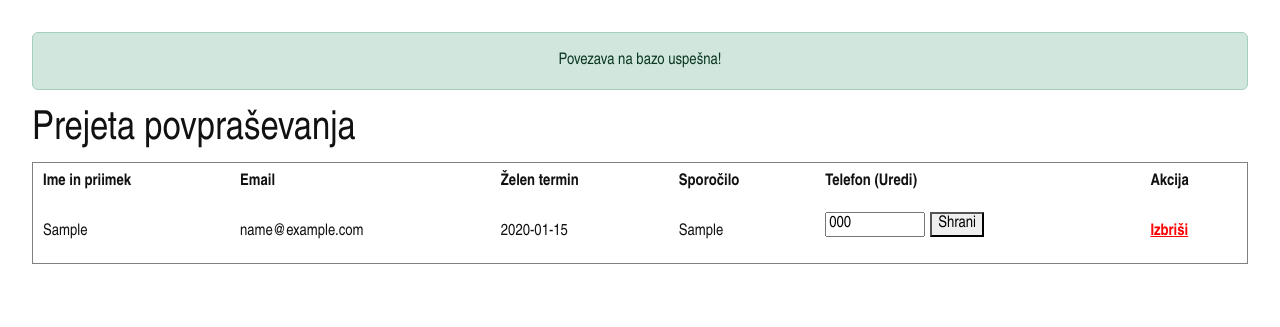
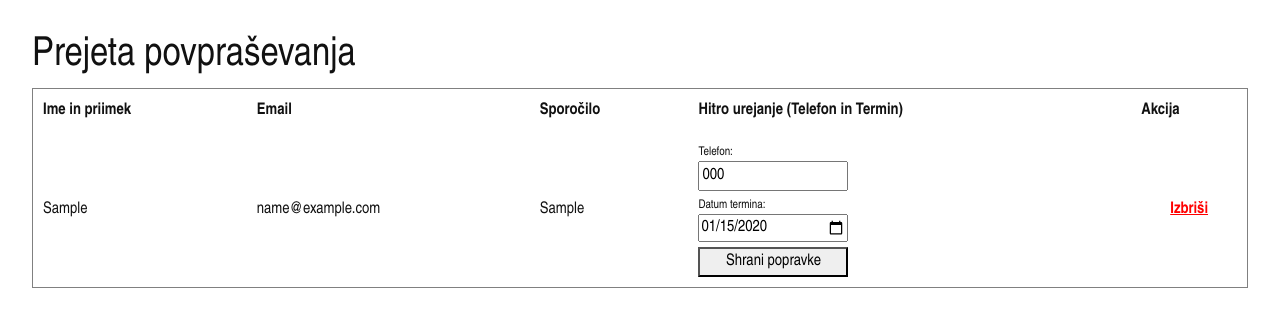
Before and after one commit to b0silj/glasbenik, a PHP site: page /admin.php in a window 1280 px wide. Shown: the top 327 px of the page. Run offline with PHP 8.4, Linux system fonts and the light colour scheme; tables that the repository leaves empty hold one stand-in row (values such as "Sample post").

Commit message:
Updejtan admin
Updejtan admin

```diff
--- a/data/www/admin.php
+++ b/data/www/admin.php
@@ -3,29 +3,39 @@ require_once 'baza.php';
 
 // delete
 if (isset($_GET['izbrisi_id'])) {
-    $id_za_brisanje = $_GET['izbrisi_id'];
-    // ker imamo on delete cascade, izbris stranke pobriše termine in sporočila
-    $sql_del = "DELETE FROM stranke WHERE id = ?";
-    $stmt_del = $povezava->prepare($sql_del);
-    $stmt_del->execute([$id_za_brisanje]);
-    header("Location: admin.php"); // osveži stran
+    $id = $_GET['izbrisi_id'];
+    $sql = "DELETE FROM stranke WHERE id = ?";
+    $stmt = $povezava->prepare($sql);
+    $stmt->execute([$id]);
+
+    header("Location: admin.php");
     exit;
 }
 
-// updejt - popravek vseh podatkov stranke
+// updejt
 if ($_SERVER["REQUEST_METHOD"] == "POST" && isset($_POST['uredi_id'])) {
     $id = $_POST['uredi_id'];
-    $novo_ime = $_POST['novo_ime'];
-    $nov_email = $_POST['nov_email'];
-    $nov_telefon = $_POST['nov_telefon'];
+    $telefon = $_POST['nov_telefon'];
+    $datum = $_POST['nov_datum'];
 
-    // posodobimo ime_priimek, email in telefon v tabeli stranke
-    $sql_upd = "UPDATE stranke SET ime_priimek = ?, email = ?, telefon = ? WHERE id = ?";
-    $stmt_upd = $povezava->prepare($sql_upd);
-    $stmt_upd->execute([$novo_ime, $nov_email, $nov_telefon, $id]);
+    $sql_telefon = "UPDATE stranke SET telefon = ? WHERE id = ?";
+    $povezava->prepare($sql_telefon)->execute([$telefon, $id]);
+
+    $sql_datum = "UPDATE termini SET datum_termina = ? WHERE stranka_id = ?";
+    $stmt_datum = $povezava->prepare($sql_datum);
+    $stmt_datum->execute([$datum, $id]);
+
+    // Če ni termina, ga vstavimo
+    if ($stmt_datum->rowCount() == 0 && !empty($datum)) {
+        $sql_insert = "INSERT INTO termini (stranka_id, datum_termina) VALUES (?, ?)";
+        $povezava->prepare($sql_insert)->execute([$id, $datum]);
+    }
+
+    header("Location: admin.php");
+    exit;
 }
 
-// select združimo vse tri tabele z uporabo LEFT JOIN
+// select
 $sql = "SELECT s.id, s.ime_priimek, s.email, s.telefon, t.datum_termina, sp.vsebina
         FROM stranke s
         LEFT JOIN termini t ON s.id = t.stranka_id
@@ -47,25 +57,29 @@ $povprasevanja = $povezava->query($sql)->fetchAll();
         <tr>
             <th>Ime in priimek</th>
             <th>Email</th>
-            <th>Želen termin</th>
             <th>Sporočilo</th>
-            <th>Telefon (Uredi)</th>
+            <th>Hitro urejanje (Telefon in Termin)</th>
             <th>Akcija</th>
         </tr>
         <?php foreach ($povprasevanja as $p): ?>
         <tr>
             <td><?= htmlspecialchars($p['ime_priimek']) ?></td>
             <td><?= htmlspecialchars($p['email']) ?></td>
-            <td><?= htmlspecialchars($p['datum_termina'] ?? 'Ni izbrano') ?></td>
             <td><?= htmlspecialchars($p['vsebina'] ?? 'Brez sporočila') ?></td>
             <td>
-                <form method="POST" style="display:flex; gap: 5px;">
+                <form method="POST" style="display:flex; flex-direction:column; gap: 5px;">
                     <input type="hidden" name="uredi_id" value="<?= $p['id'] ?>">
-                    <input type="text" name="nov_telefon" value="<?= htmlspecialchars($p['telefon']) ?>" style="width: 100px;">
-                    <button type="submit">Shrani</button>
+
+                    <label style="font-size: 12px; margin-bottom: -5px;">Telefon:</label>
+                    <input type="text" name="nov_telefon" value="<?= htmlspecialchars($p['telefon'] ?? '') ?>" style="width: 150px;">
+
+                    <label style="font-size: 12px; margin-bottom: -5px;">Datum termina:</label>
+                    <input type="date" name="nov_datum" value="<?= htmlspecialchars($p['datum_termina'] ?? '') ?>" style="width: 150px;">
+
+                    <button type="submit" style="width: 150px;">Shrani popravke</button>
                 </form>
             </td>
-            <td>
+            <td style="text-align: center;">
                 <a href="admin.php?izbrisi_id=<?= $p['id'] ?>" onclick="return confirm('Zagotovo izbrišem?')" style="color: red; font-weight: bold;">Izbriši</a>
             </td>
         </tr>
--- a/data/www/baza.php
+++ b/data/www/baza.php
@@ -14,8 +14,9 @@ $options = [
 
 try {
     $povezava = new PDO($dsn, $user, $pass, $options);
-    echo "<div class='alert alert-success text-center'>Povezava na bazo uspešna!</div>";
+    //echo "<div class='alert alert-success text-center'>Povezava na bazo uspešna!</div>";
 } catch (PDOException $e) {
-    echo "<div class='alert alert-danger text-center'>Povezava ni uspela: " . $e->getMessage() . "</div>";
+    //echo "<div class='alert alert-danger text-center'>Povezava ni uspela: " . $e->getMessage() . "</div>";
+    die("Povezava ni uspela.");
 }
 ?>
```
